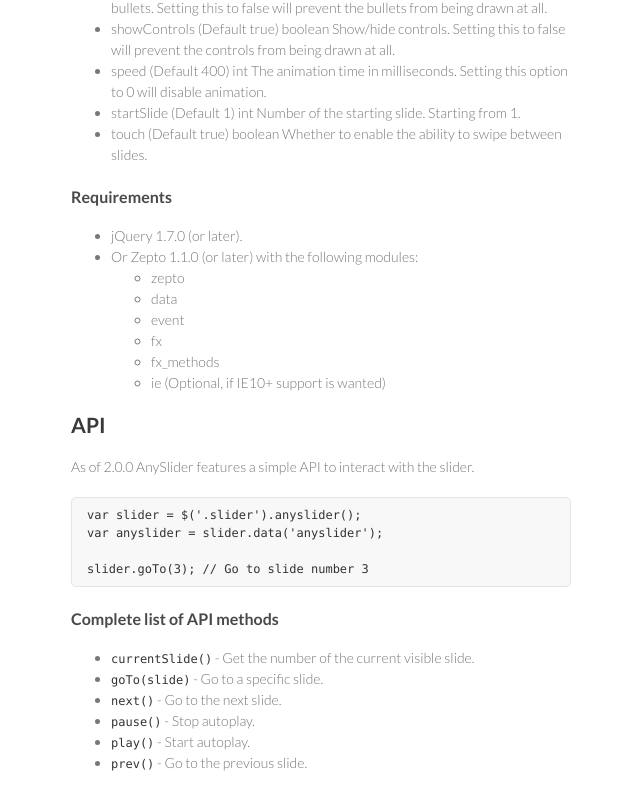
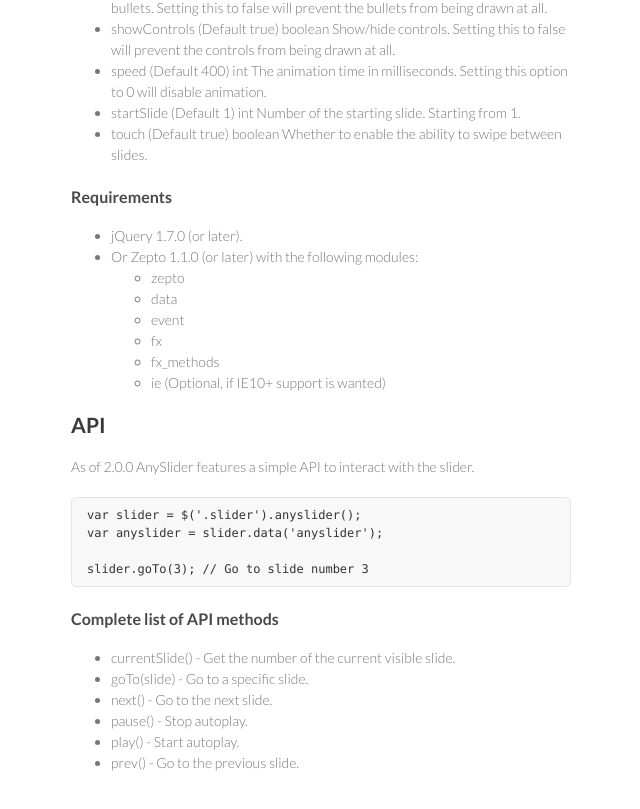
Before and after one commit to jwilsson/AnySlider, a website: page index.html in a window 1280 px wide. Shown: the part 1967-2776 px from the top of the page, without its empty margins (499-1139 px from the left). Drawn offline with Linux system fonts and the light colour scheme.

Commit message:
Remove code-tags

```diff
--- a/index.html
+++ b/index.html
@@ -169,12 +169,12 @@
             <h3>Complete list of API methods</h3>
 
             <ul>
-                <li><code>currentSlide()</code> - Get the number of the current visible slide.</li>
-                <li><code>goTo(slide)</code> - Go to a specific slide.</li>
-                <li><code>next()</code> - Go to the next slide.</li>
-                <li><code>pause()</code> - Stop autoplay.</li>
-                <li><code>play()</code> - Start autoplay.</li>
-                <li><code>prev()</code> - Go to the previous slide.</li>
+                <li>currentSlide() - Get the number of the current visible slide.</li>
+                <li>goTo(slide) - Go to a specific slide.</li>
+                <li>next() - Go to the next slide.</li>
+                <li>pause() - Stop autoplay.</li>
+                <li>play() - Start autoplay.</li>
+                <li>prev() - Go to the previous slide.</li>
             </ul>
 
         </section>
```
